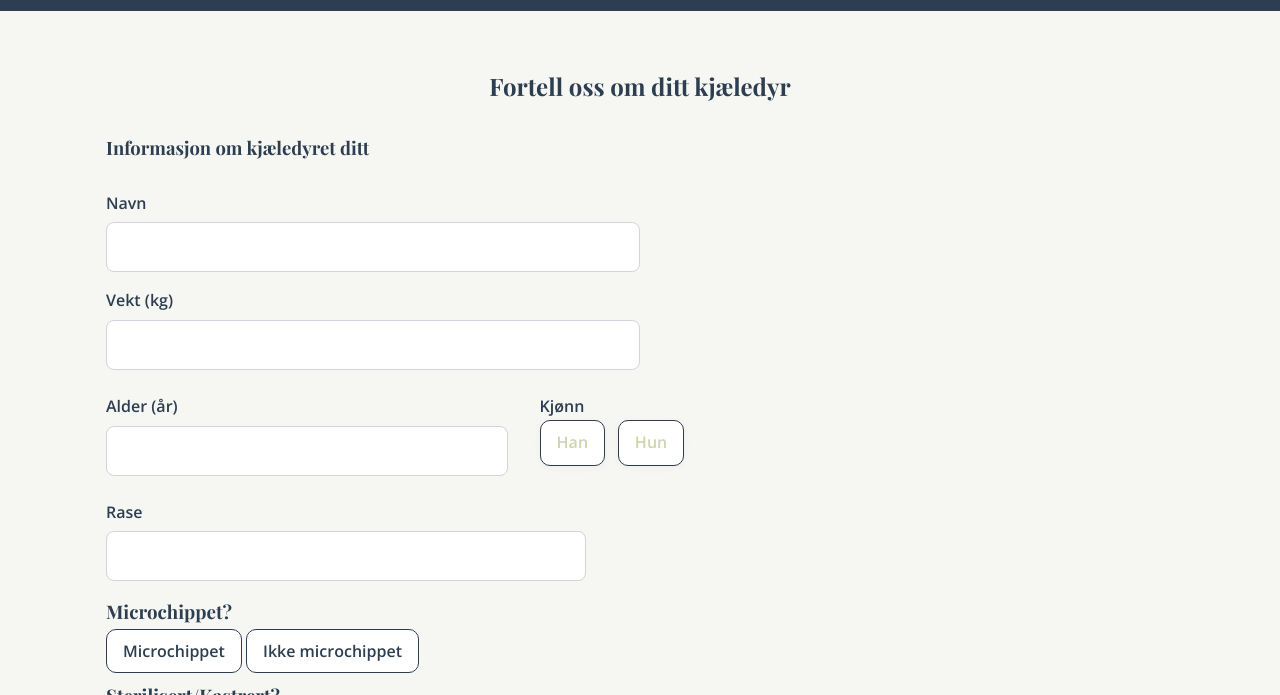
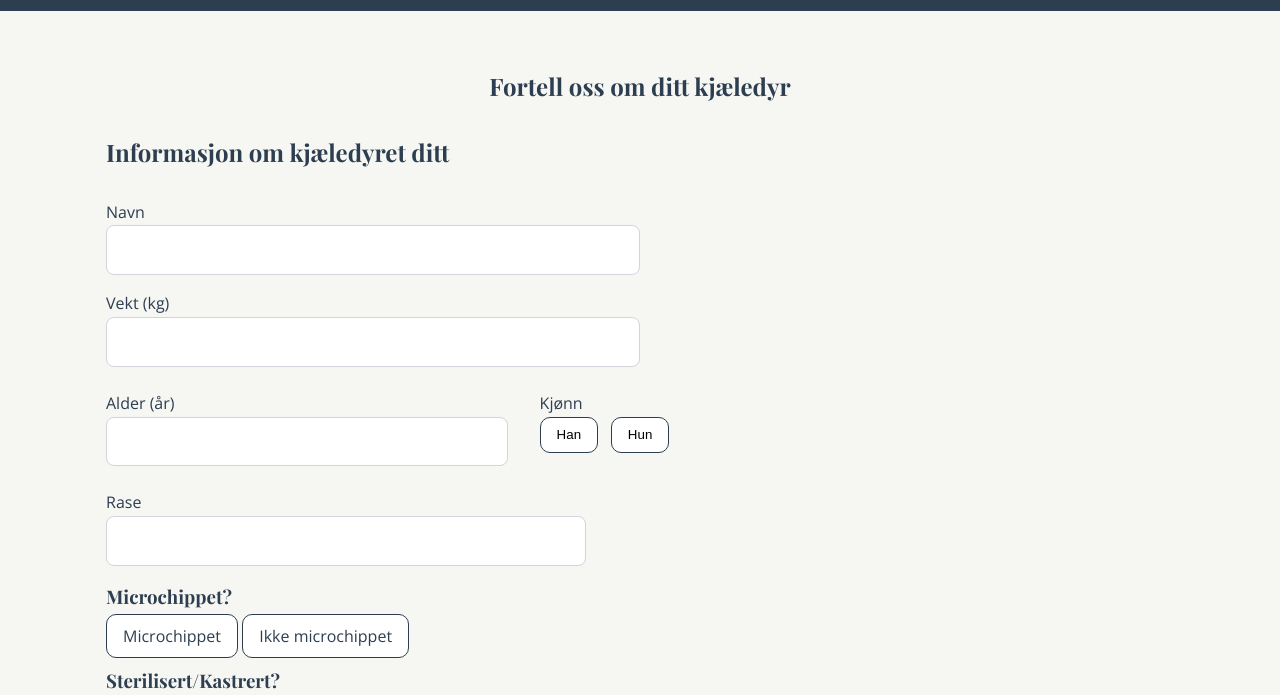
Before and after one commit to vildehf/Skoleprosjekt-Portfolio, a website built with Vite: page src/html/registration.html in a window 1280 px wide. Shown: the part 65-760 px from the top of the page. Built offline with nearby package versions, Linux system fonts and the light colour scheme; a web font is replaced by a local one.

```diff
--- a/src/css/style.css
+++ b/src/css/style.css
@@ -3,5 +3,5 @@
 @import "/src/css/registration.css";
 @import "/src/css/contact.css";
 @import "/src/css/landingpage.css";
-@import "/src/css/profile.css";
+/* @import "/src/css/profile.css";*/
 @import "/src/css/global.css";
--- a/src/html/registration.html
+++ b/src/html/registration.html
@@ -49,7 +49,7 @@
         <h1>Fortell oss om ditt kjæledyr</h1>
             <h2>Informasjon om kjæledyret ditt</h2>
             <div id="pets-form">
-            <form id="pet-form" action="/" method="get"></form>
+            <form id="pet-form" action="/" method="get">
             <div class="info-card">
 
           <div class="form-row two-col">
@@ -154,7 +154,7 @@
                   <button class="form-btn" type="submit">Lagre opplysninger</button>
                   <button class="form-btn-delete" type="delete">Slett opplysninger</button>
                   </div>
-
+                </form>
     </section>
   </main>
   <footer class="site-footer">
```
